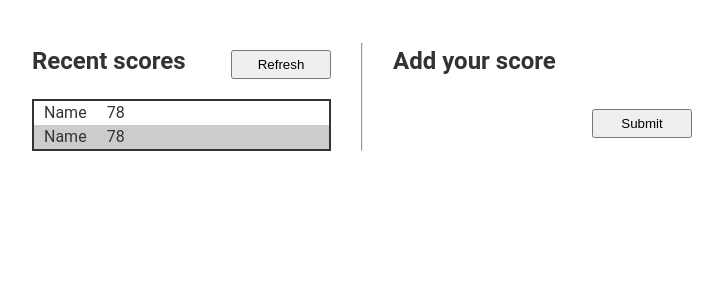
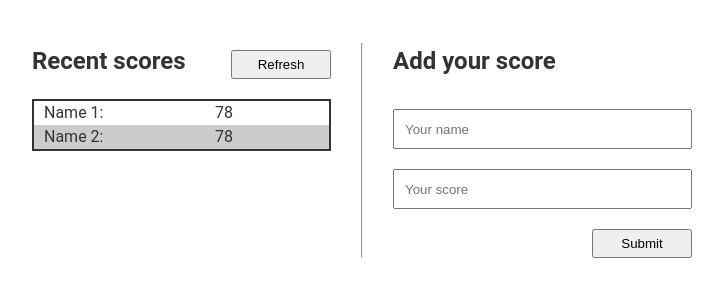
Before and after one commit to adamilare/leaderboard, a website with bundled scripts: page src/index.html in a window 1280 px wide. Shown: the part 105-402 px from the top of the page, without its empty margins (278-1001 px from the left). Built offline with nearby package versions, Linux system fonts and the light colour scheme; no server answers.

Commit message:
Fix deleted form elements

```diff
--- a/src/index.html
+++ b/src/index.html
@@ -17,10 +17,10 @@
 
         <ul id="recent-scores">
           <li class="score-item" data-ref="">
-            <span class="name">Name</span><span class="score">78</span>
+            <span class="name">Name 1:</span><span class="score">78</span>
           </li>
           <li class="score-item" data-ref="">
-            <span class="name">Name</span><span class="score">78</span>
+            <span class="name">Name 2:</span><span class="score">78</span>
           </li>
         </ul>
       </section>
@@ -28,6 +28,8 @@
       <section id="leaderboard-add">
         <h2>Add your score</h2>
         <form id="add-score">
+          <input type="text" name="name" placeholder="Your name" />
+          <input type="number" name="score" placeholder="Your score" />
           <button type="submit">Submit</button>
         </form>
       </section>
--- a/src/style.css
+++ b/src/style.css
@@ -56,8 +56,10 @@ ul {
   padding-left: 10px;
 }
 
-.score-item > span {
-  padding-right: 20px;
+.score-item span:first-child {
+  display: inline-block;
+  width: 60%;
+  padding-right: 5px;
 }
 
 .score-item:nth-child(even) {
```
Also changed, not shown: dist/index.bundle.js, dist/index.html.
